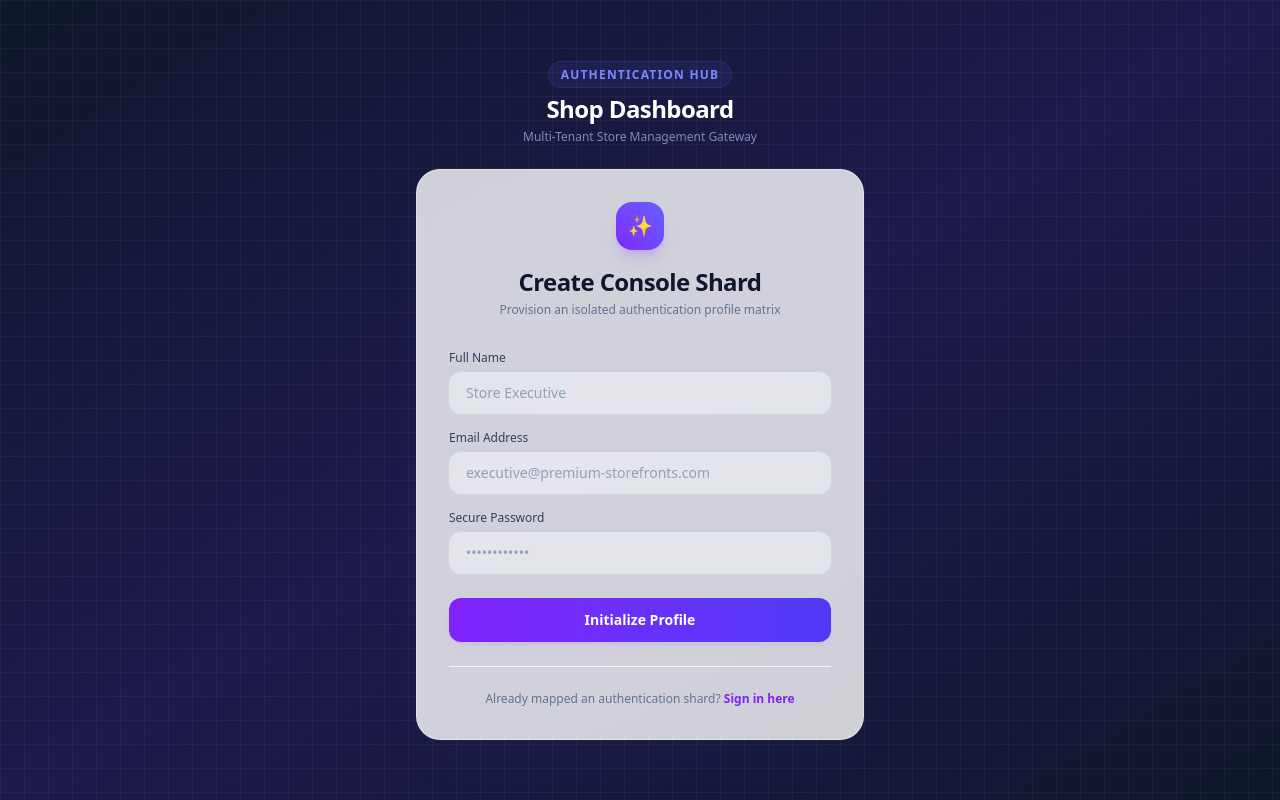
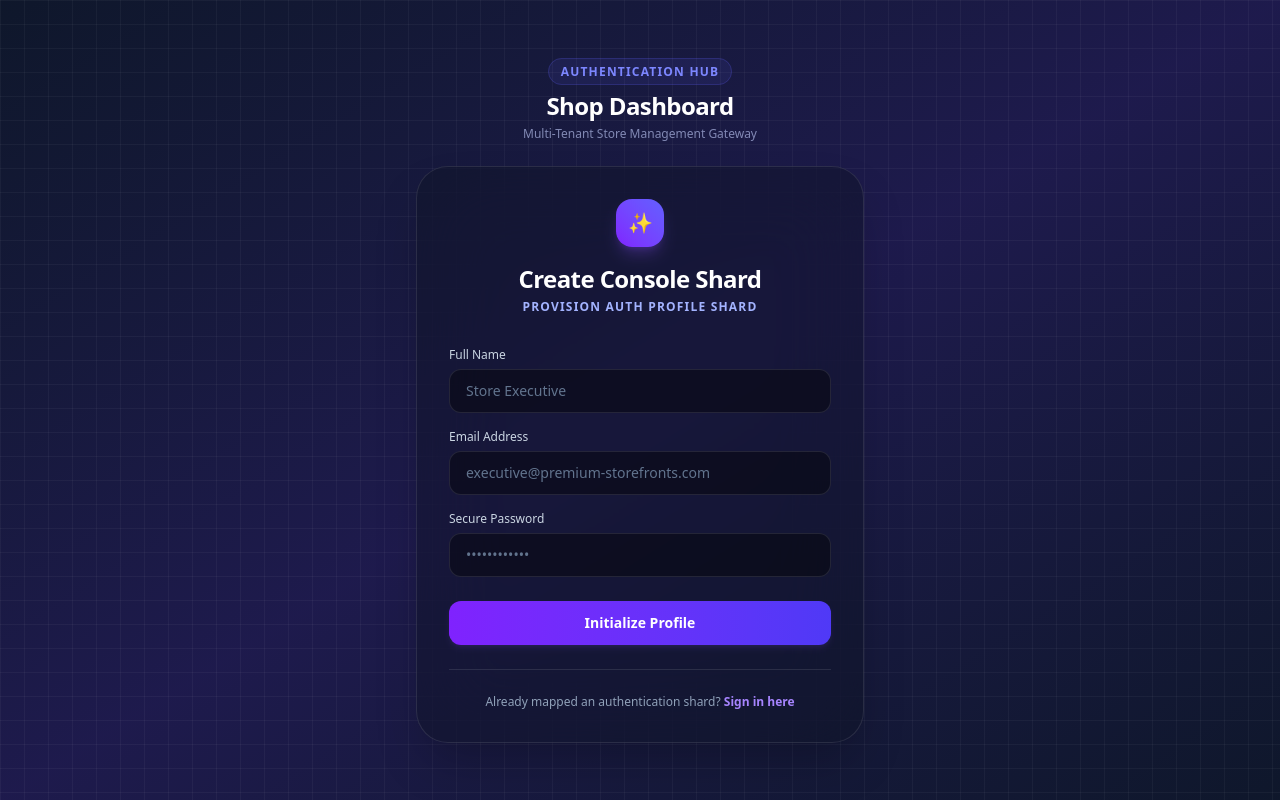
Before and after one commit to Frtsnts10/Jual-Beli_Dashboard, a Next.js app: page /sign-up in a window 1280 px wide. Built offline with nearby package versions, Linux system fonts and the light colour scheme.

Commit message:
style: overhaul sign-in and sign-up cards with high-fidelity glassmorphic dark-portal aesthetics

```diff
--- a/src/app/(auth)/sign-in/page.tsx
+++ b/src/app/(auth)/sign-in/page.tsx
@@ -18,54 +18,54 @@ export default function NativeSignInPage() {
   }, [state, router]);
 
   return (
-    <div className="w-full bg-white/5 dark:bg-[#0d1322]/40 backdrop-blur-2xl rounded-[32px] border border-white/10 p-8 shadow-2xl transition-all">
+    <div className="w-full bg-[#0d1322]/40 backdrop-blur-2xl rounded-[32px] border border-white/10 p-8 shadow-2xl transition-all">
       <div className="text-center mb-8">
-        <h2 className="text-2xl font-black tracking-tight text-slate-900 dark:text-white">Welcome Back</h2>
-        <p className="text-[11px] text-slate-500 dark:text-indigo-200/40 mt-1 uppercase tracking-widest font-bold">Terminal Access Gate</p>
+        <h2 className="text-2xl font-black tracking-tight text-white">Welcome Back</h2>
+        <p className="text-[11px] text-indigo-300 mt-1 uppercase tracking-widest font-bold">Terminal Access Gate</p>
       </div>
 
       <form action={formAction} className="space-y-4">
         {state?.error && (
-          <div className="p-3 text-xs text-rose-600 bg-rose-50 border border-rose-100 rounded-xl">
+          <div className="p-3.5 bg-rose-500/10 border border-rose-500/20 rounded-xl text-xs text-rose-400">
             {state.error}
           </div>
         )}
 
         <div>
-          <label className="block text-xs font-medium text-slate-700 mb-1.5">Email Address</label>
+          <label className="block text-xs font-medium text-slate-300 mb-1.5">Email Address</label>
           <input
             type="email"
             name="email"
             required
             placeholder="admin@premium-storefronts.com"
-            className="w-full px-4 py-2.5 rounded-xl border border-slate-200/80 bg-slate-50/50 text-slate-900 text-sm focus:outline-none focus:ring-2 focus:ring-indigo-500/20 focus:border-indigo-500 transition-all placeholder:text-slate-400"
+            className="w-full h-11 px-4 bg-black/40 border border-white/10 rounded-xl text-white text-sm placeholder:text-slate-500 focus:outline-none focus:border-indigo-500 focus:ring-4 focus:ring-indigo-500/5 transition-all"
           />
         </div>
 
         <div>
-          <label className="block text-xs font-medium text-slate-700 mb-1.5">Password</label>
+          <label className="block text-xs font-medium text-slate-300 mb-1.5">Password</label>
           <input
             type="password"
             name="password"
             required
             placeholder="••••••••••••"
-            className="w-full px-4 py-2.5 rounded-xl border border-slate-200/80 bg-slate-50/50 text-slate-900 text-sm focus:outline-none focus:ring-2 focus:ring-indigo-500/20 focus:border-indigo-500 transition-all placeholder:text-slate-400"
+            className="w-full h-11 px-4 bg-black/40 border border-white/10 rounded-xl text-white text-sm placeholder:text-slate-500 focus:outline-none focus:border-indigo-500 focus:ring-4 focus:ring-indigo-500/5 transition-all"
           />
         </div>
 
         <button
           type="submit"
           disabled={isPending}
-          className="w-full mt-2 py-3 px-4 rounded-xl bg-gradient-to-r from-indigo-600 to-violet-600 text-white font-semibold text-sm shadow-md shadow-indigo-500/10 hover:shadow-lg hover:shadow-indigo-500/20 hover:opacity-95 transition-all disabled:opacity-50"
+          className="w-full mt-2 py-3 px-4 rounded-xl bg-gradient-to-r from-indigo-600 to-violet-600 text-white font-semibold text-sm shadow-md shadow-indigo-500/10 hover:shadow-lg hover:shadow-indigo-500/20 hover:opacity-95 transition-all disabled:opacity-50 cursor-pointer"
         >
           {isPending ? "Authenticating..." : "Sign In"}
         </button>
       </form>
 
-      <div className="mt-6 pt-6 border-t border-slate-100 text-center">
-        <p className="text-xs text-slate-500">
+      <div className="mt-6 pt-6 border-t border-white/10 text-center">
+        <p className="text-xs text-slate-400">
           Don&apos;t have a console account yet?{" "}
-          <Link href="/sign-up" className="text-indigo-600 font-semibold hover:underline">
+          <Link href="/sign-up" className="text-indigo-400 font-semibold hover:underline">
             Create account
           </Link>
         </p>
--- a/src/app/(auth)/sign-up/page.tsx
+++ b/src/app/(auth)/sign-up/page.tsx
@@ -8,68 +8,68 @@ export default function NativeSignUpPage() {
   const [state, formAction, isPending] = useActionState(signUpAction, null);
 
   return (
-    <div className="w-full max-w-md bg-white/80 backdrop-blur-xl rounded-3xl border border-white/40 p-8 shadow-2xl shadow-indigo-500/5 transition-all">
+    <div className="w-full max-w-md bg-[#0d1322]/40 backdrop-blur-2xl rounded-[32px] border border-white/10 p-8 shadow-2xl transition-all">
       <div className="text-center mb-8">
         <div className="inline-flex items-center justify-center w-12 h-12 rounded-2xl bg-gradient-to-tr from-violet-600 to-indigo-500 text-white font-bold text-xl mb-4 shadow-lg shadow-violet-500/25">
           ✨
         </div>
-        <h2 className="text-2xl font-bold tracking-tight text-slate-900">Create Console Shard</h2>
-        <p className="text-xs text-slate-500 mt-1">Provision an isolated authentication profile matrix</p>
+        <h2 className="text-2xl font-black tracking-tight text-white">Create Console Shard</h2>
+        <p className="text-xs text-indigo-300 mt-1 uppercase tracking-widest font-bold">Provision Auth Profile Shard</p>
       </div>
 
       <form action={formAction} className="space-y-4">
         {state?.error && (
-          <div className="p-3 text-xs text-rose-600 bg-rose-50 border border-rose-100 rounded-xl">
+          <div className="p-3.5 bg-rose-500/10 border border-rose-500/20 rounded-xl text-xs text-rose-400">
             {state.error}
           </div>
         )}
 
         <div>
-          <label className="block text-xs font-medium text-slate-700 mb-1.5">Full Name</label>
+          <label className="block text-xs font-medium text-slate-300 mb-1.5">Full Name</label>
           <input
             type="text"
             name="fullName"
             required
             placeholder="Store Executive"
-            className="w-full px-4 py-2.5 rounded-xl border border-slate-200/80 bg-slate-50/50 text-slate-900 text-sm focus:outline-none focus:ring-2 focus:ring-violet-500/20 focus:border-violet-500 transition-all placeholder:text-slate-400"
+            className="w-full h-11 px-4 bg-black/40 border border-white/10 rounded-xl text-white text-sm placeholder:text-slate-500 focus:outline-none focus:border-indigo-500 focus:ring-4 focus:ring-indigo-500/5 transition-all"
           />
         </div>
 
         <div>
-          <label className="block text-xs font-medium text-slate-700 mb-1.5">Email Address</label>
+          <label className="block text-xs font-medium text-slate-300 mb-1.5">Email Address</label>
           <input
             type="email"
             name="email"
             required
             placeholder="executive@premium-storefronts.com"
-            className="w-full px-4 py-2.5 rounded-xl border border-slate-200/80 bg-slate-50/50 text-slate-900 text-sm focus:outline-none focus:ring-2 focus:ring-violet-500/20 focus:border-violet-500 transition-all placeholder:text-slate-400"
+            className="w-full h-11 px-4 bg-black/40 border border-white/10 rounded-xl text-white text-sm placeholder:text-slate-500 focus:outline-none focus:border-indigo-500 focus:ring-4 focus:ring-indigo-500/5 transition-all"
           />
         </div>
 
         <div>
-          <label className="block text-xs font-medium text-slate-700 mb-1.5">Secure Password</label>
+          <label className="block text-xs font-medium text-slate-300 mb-1.5">Secure Password</label>
           <input
             type="password"
             name="password"
             required
             placeholder="••••••••••••"
-            className="w-full px-4 py-2.5 rounded-xl border border-slate-200/80 bg-slate-50/50 text-slate-900 text-sm focus:outline-none focus:ring-2 focus:ring-violet-500/20 focus:border-violet-500 transition-all placeholder:text-slate-400"
+            className="w-full h-11 px-4 bg-black/40 border border-white/10 rounded-xl text-white text-sm placeholder:text-slate-500 focus:outline-none focus:border-indigo-500 focus:ring-4 focus:ring-indigo-500/5 transition-all"
           />
         </div>
 
         <button
           type="submit"
           disabled={isPending}
-          className="w-full mt-2 py-3 px-4 rounded-xl bg-gradient-to-r from-violet-600 to-indigo-600 text-white font-semibold text-sm shadow-md shadow-violet-500/10 hover:shadow-lg hover:shadow-violet-500/20 hover:opacity-95 transition-all disabled:opacity-50"
+          className="w-full mt-2 py-3 px-4 rounded-xl bg-gradient-to-r from-violet-600 to-indigo-600 text-white font-semibold text-sm shadow-md shadow-violet-500/10 hover:shadow-lg hover:shadow-violet-500/20 hover:opacity-95 transition-all disabled:opacity-50 cursor-pointer"
         >
           {isPending ? "Provisioning Shard..." : "Initialize Profile"}
         </button>
       </form>
 
-      <div className="mt-6 pt-6 border-t border-slate-100 text-center">
-        <p className="text-xs text-slate-500">
+      <div className="mt-6 pt-6 border-t border-white/10 text-center">
+        <p className="text-xs text-slate-400">
           Already mapped an authentication shard?{" "}
-          <Link href="/sign-in" className="text-violet-600 font-semibold hover:underline">
+          <Link href="/sign-in" className="text-violet-400 font-semibold hover:underline">
             Sign in here
           </Link>
         </p>
```
